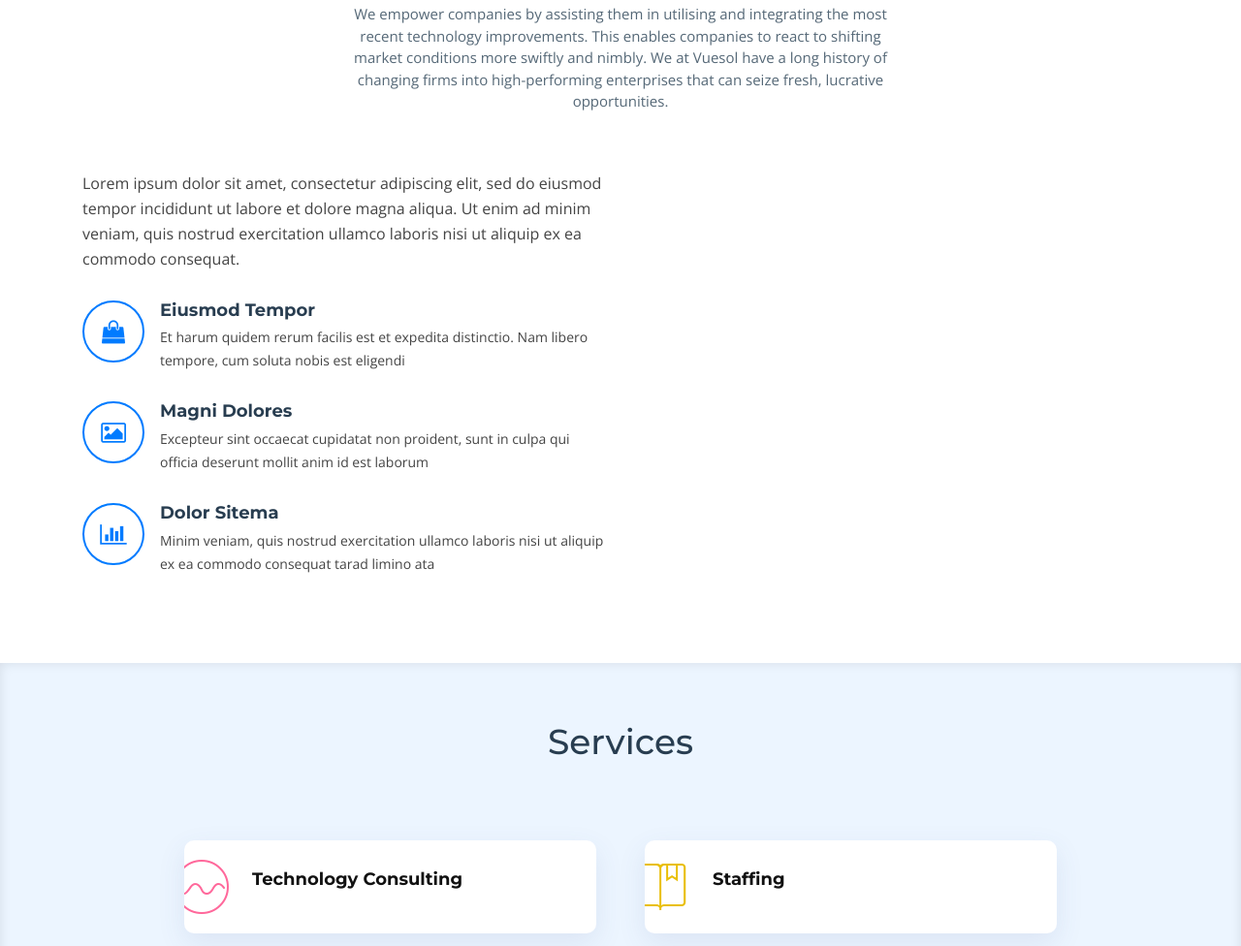
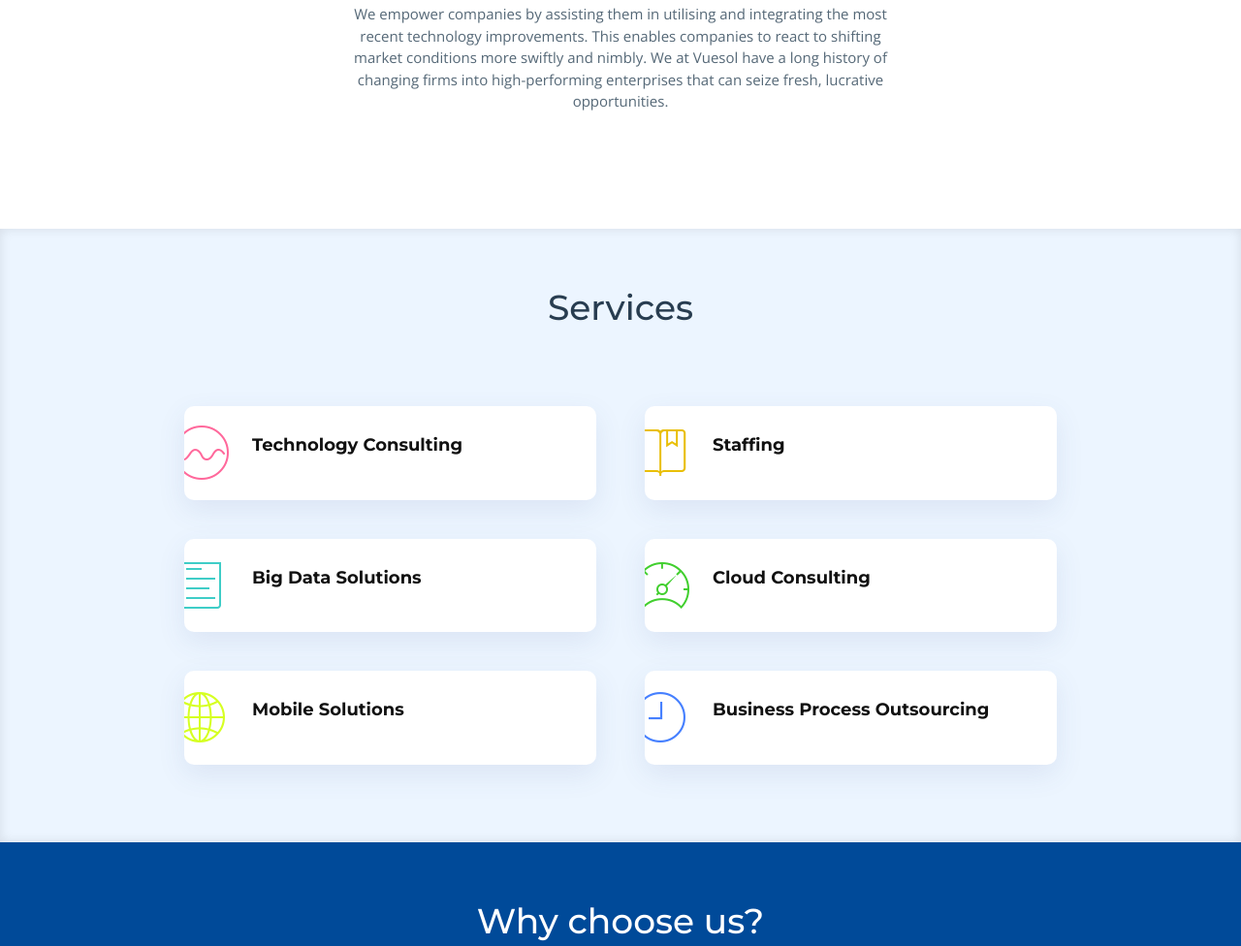
Before and after one commit to Atreyakatnam/kingjackfilled, a plain HTML site: page index.html in a window 1280 px wide. Shown: the part 754-1730 px from the top of the page at 97% size. Drawn offline with nearby package versions, Linux system fonts and the light colour scheme; files whose address does not match are found by name.

Commit message:
Neat site

```diff
--- a/index.html
+++ b/index.html
@@ -104,7 +104,7 @@
           <p>We empower companies by assisting them in utilising and integrating the most recent technology improvements. This enables companies to react to shifting market conditions more swiftly and nimbly. We at Vuesol have a long history of changing firms into high-performing enterprises that can seize fresh, lucrative opportunities.</p>
         </header>
 
-        <div class="row about-container">
+        <!-- <div class="row about-container">
 
           <div class="col-lg-6 content order-lg-1 order-2">
             <p>
@@ -129,7 +129,7 @@
               <p class="description">Minim veniam, quis nostrud exercitation ullamco laboris nisi ut aliquip ex ea commodo consequat tarad limino ata</p>
             </div>
 
-          </div>
+          </div> -->
         </div>
     </section><!-- #about -->
 
```
